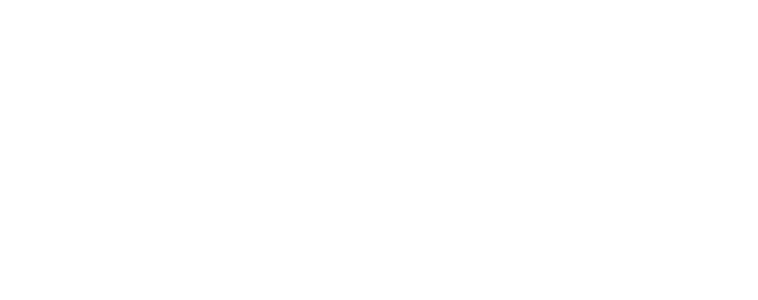
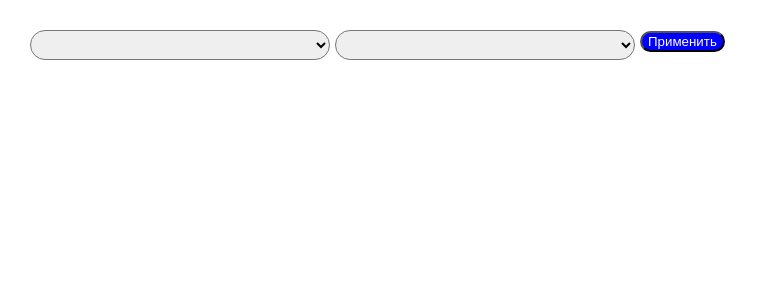
Before and after one commit to Shaihali/characters, a React (Create React App) app: page / in a window 1280 px wide. Before the commit this address had no page. Shown: the top 300 px of the page, without its empty margins (0-758 px from the left). Built offline with nearby package versions, Linux system fonts and the light colour scheme.

Commit message:
feat: add component filtr

```diff
--- a/package.json
+++ b/package.json
@@ -1,6 +1,7 @@
 {
   "name": "characters",
   "version": "0.1.0",
+  "homepage": "http://localhost:3000/characters",
   "private": true,
   "dependencies": {
     "@testing-library/jest-dom": "^5.16.5",
--- a/src/App.tsx
+++ b/src/App.tsx
@@ -1,18 +1,21 @@
 import React from 'react';
 import './App.css';
 import { Characters } from './components/characters/Characters';
-import { CharacterDetails } from './components/card/CharacterDetails';
+import { CharacterDetails } from './components/characterDetails/CharacterDetails';
 import { BrowserRouter, Route, Routes } from 'react-router-dom';
-
+import { Filtration } from './components/filtration/Filtration';
+import { FilteredCharacters } from './components/FilteredCharacters/FilteredCharacters';
 
 function App() {
   return (
     <BrowserRouter>
     <div className="App">
        <div className='wrapper'>
+         <Filtration />
         <Routes>
           <Route path="/characters" Component={Characters} />
           <Route path='/characters/:id' Component={CharacterDetails} />
+          <Route path='/characters/:search' Component={FilteredCharacters} />
         </Routes>
        </div>
     </div>
--- /dev/null
+++ b/src/components/FilteredCharacters/FilteredCharacters.tsx
@@ -0,0 +1,5 @@
+export function FilteredCharacters () {
+	return (
+		<div>Привет</div>
+	)
+}
--- /dev/null
+++ b/src/components/filtration/Filtration.css
@@ -0,0 +1,18 @@
+.filtration {
+	margin: 0 0 20px;
+	display: flex;
+	column-gap: 5px;
+}
+select {
+	width: 300px;
+	height: 30px;
+	border-radius: 30px;
+	padding: 5px;
+	font-size: 14px;
+	outline: none;
+}
+button {
+	border-radius: 30px;
+	background-color: blue;
+	color: #fff
+}
--- /dev/null
+++ b/src/components/filtration/Filtration.tsx
@@ -0,0 +1,42 @@
+import { useState } from "react"
+import { Link } from 'react-router-dom';
+import './Filtration.css'
+
+
+
+export function Filtration () {
+	const [selectedFilterStatus, setSelectedFilterStatus] = useState('');
+	const [selectedFilterGender, setSelectedFilterGender] = useState('');
+
+
+	function handleStatusChange(event: React.ChangeEvent<HTMLSelectElement>) {
+    setSelectedFilterStatus(event.target.value)
+  }
+	function handleGetterChange(event: React.ChangeEvent<HTMLSelectElement>) {
+    setSelectedFilterGender(event.target.value)
+  }
+
+	function handleButtonClick() {
+		console.log(selectedFilterStatus, selectedFilterGender )
+	}
+
+
+	return (
+		<div className="filtration">
+			<select name="status" value={selectedFilterStatus} onChange={handleStatusChange}>
+				<option value=""></option>
+				<option value="Alive">Alive</option>
+				<option value="unknown">unknown</option>
+				<option value="Dead">Dead</option>
+			</select>
+			<select name="gender" value={selectedFilterGender} onChange={handleGetterChange}>
+				<option value=""></option>
+				<option value="Male">Male</option>
+				<option value="Female">Female</option>
+			</select>
+			<Link to={`/characters/?status=${selectedFilterStatus}&gender=${selectedFilterGender}`}>
+				<button onClick={handleButtonClick}>Применить</button>
+			</Link>
+		</div>
+	)
+}
--- a/src/index.tsx
+++ b/src/index.tsx
@@ -9,7 +9,7 @@
 );
 root.render(
   <React.StrictMode>
-    <App />
+      <App />
   </React.StrictMode>
 );
 
```
Also changed, not shown: src/components/characterDetails/CharacterDetails.css (renamed from src/components/card/CharacterDetails.css), src/components/characterDetails/CharacterDetails.tsx (renamed from src/components/card/CharacterDetails.tsx).
